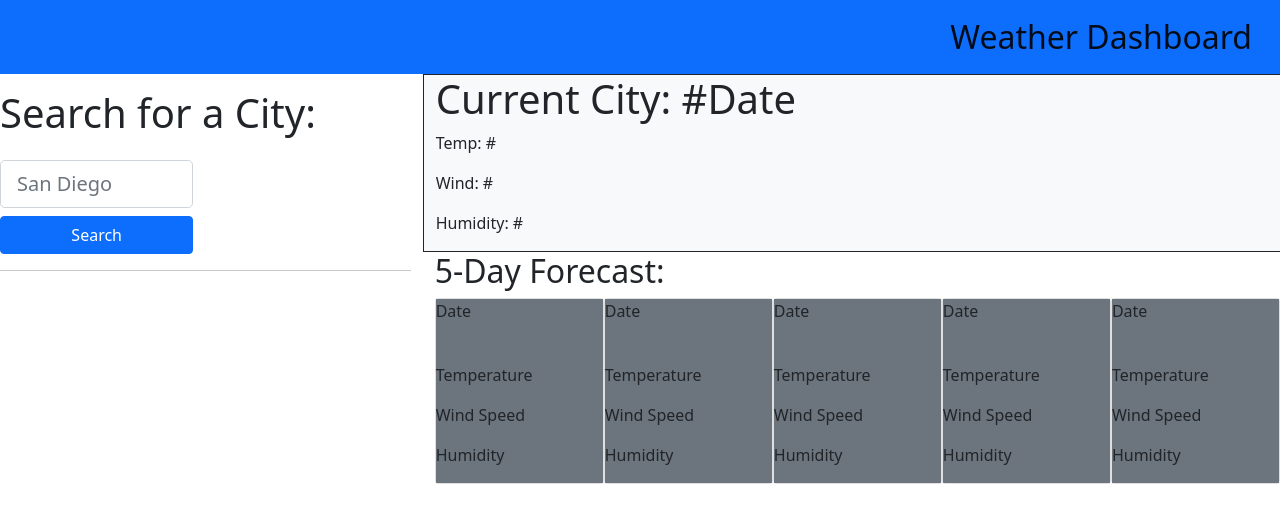
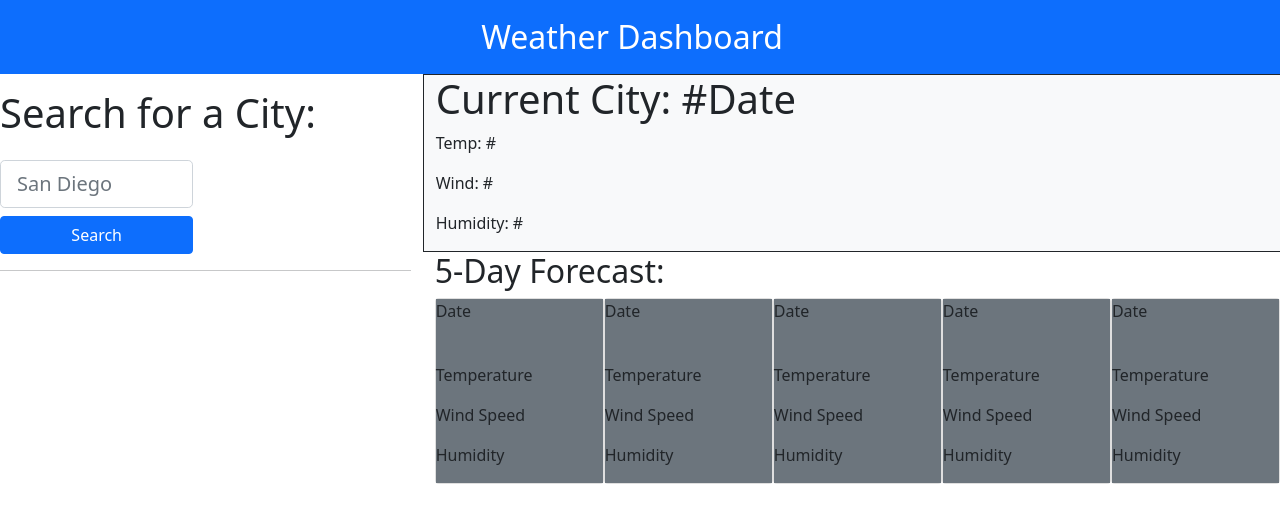
Before and after one commit to kalisurf3r/weather-dashboard, a plain HTML site: page index.html in a window 1280 px wide. Drawn offline with nearby package versions, Linux system fonts and the light colour scheme.

Commit message:
added further styling to header

```diff
--- a/index.html
+++ b/index.html
@@ -11,8 +11,8 @@
     <!-- nav bar heading -->
      <div class="navContainer">
 <nav class="navbar navbar-light bg-primary">
-    <div class="container-fluid">
-      <span class="navbar-brand mb-0 fs-2 ms-auto ">Weather Dashboard</span>
+    <div class="container-fluid d-flex justify-content-center align-items-center">
+      <div class="navbar-brand mb-0 fs-2 text-center text-white">Weather Dashboard</div>
     </div>
   </nav>
 </div>
```
